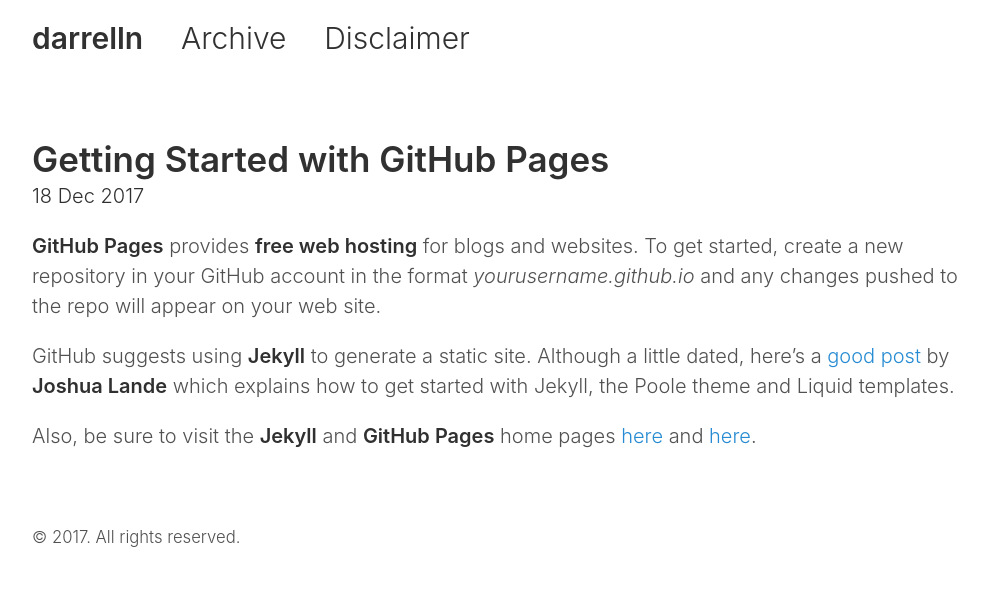
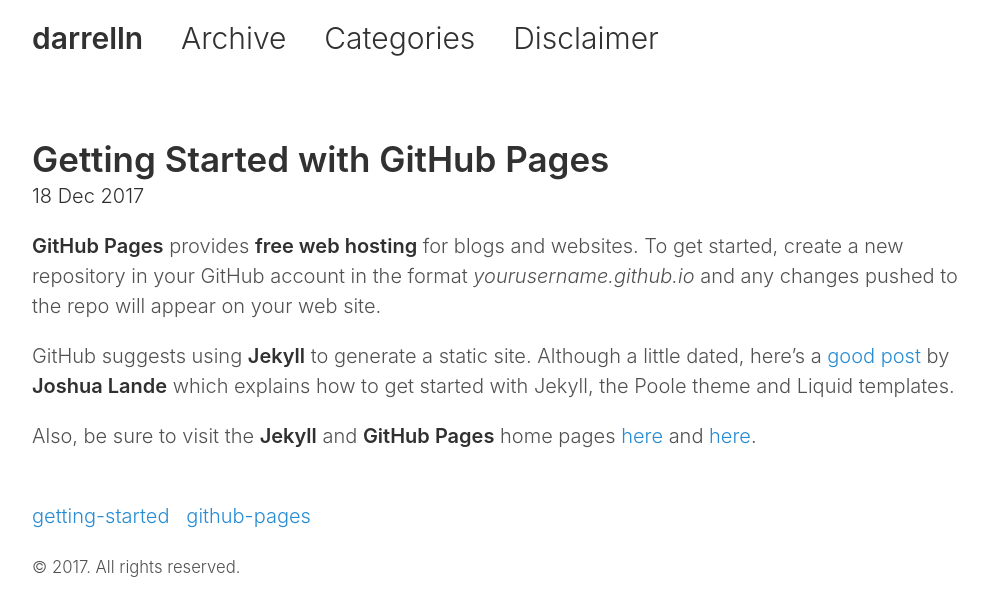
Before and after one commit to darrelln/darrelln.github.io, a Jekyll site: the page built from _posts/2017-12-18-getting-started-with-github-pages.md, in a window 1280 px wide. Shown: the top 616 px of the page, without its empty margins (128-1116 px from the left). Built offline with Jekyll 4.4.1, drawn with Linux system fonts in a browser that asks for light colours.

Commit message:
Adding categories to site.

```diff
--- a/_config.yml
+++ b/_config.yml
@@ -11,6 +11,7 @@
 # Navigation
 pages_list:
   Archive:          '/archive'
+  Categories:       '/categories'
   Disclaimer:       '/disclaimer'
 
 # Assets
--- a/_layouts/post.html
+++ b/_layouts/post.html
@@ -18,6 +18,19 @@
     </small>
   </div>
   {% endif %}-->
+
+  <div class="post-categories">
+    {% if post %}
+      {% assign categories = post.categories %}
+    {% else %}
+      {% assign categories = page.categories %}
+    {% endif %}
+    {% for category in categories %}
+      <a href="{{site.baseurl}}/categories/#{{category|slugize}}">{{category}}</a>
+    {% unless forloop.last %}&nbsp;{% endunless %}
+    {% endfor %}
+  </div>
+
 </article>
 
 <!--{% if site.related_posts != empty %}
--- a/index.html
+++ b/index.html
@@ -1,6 +1,6 @@
 ---
-layout: default
-title: Home
+layout:       default
+title:        Home
 ---
 
 <div class="posts">
```
Also changed, not shown: categories.html (added, +23 -0 lines).
